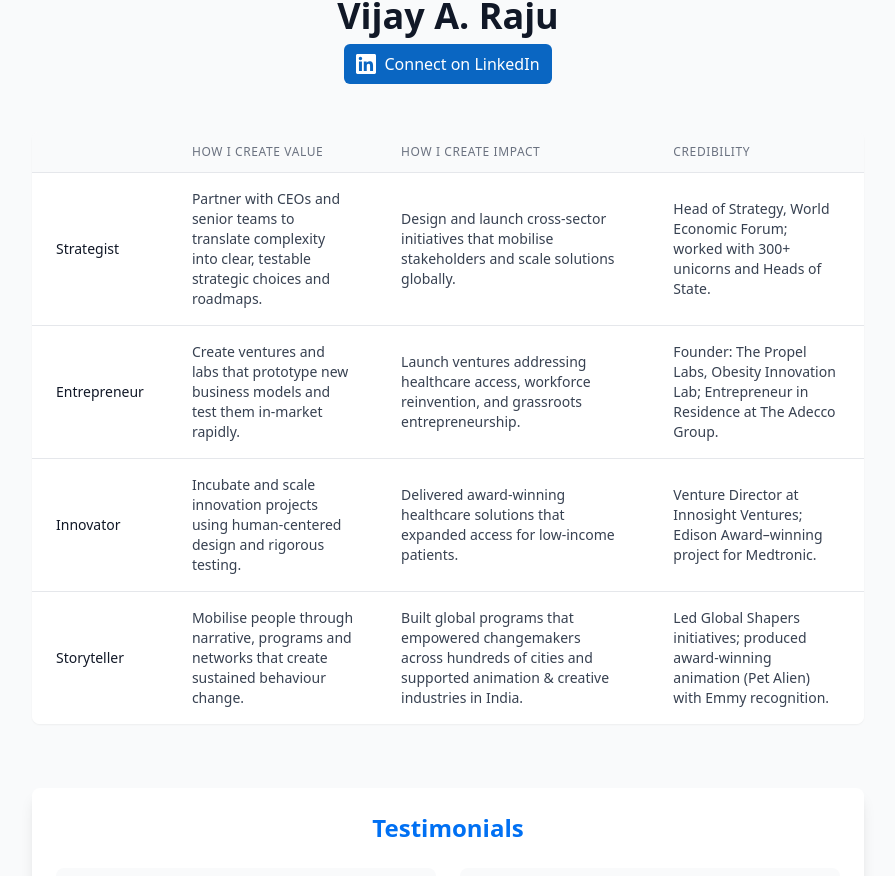
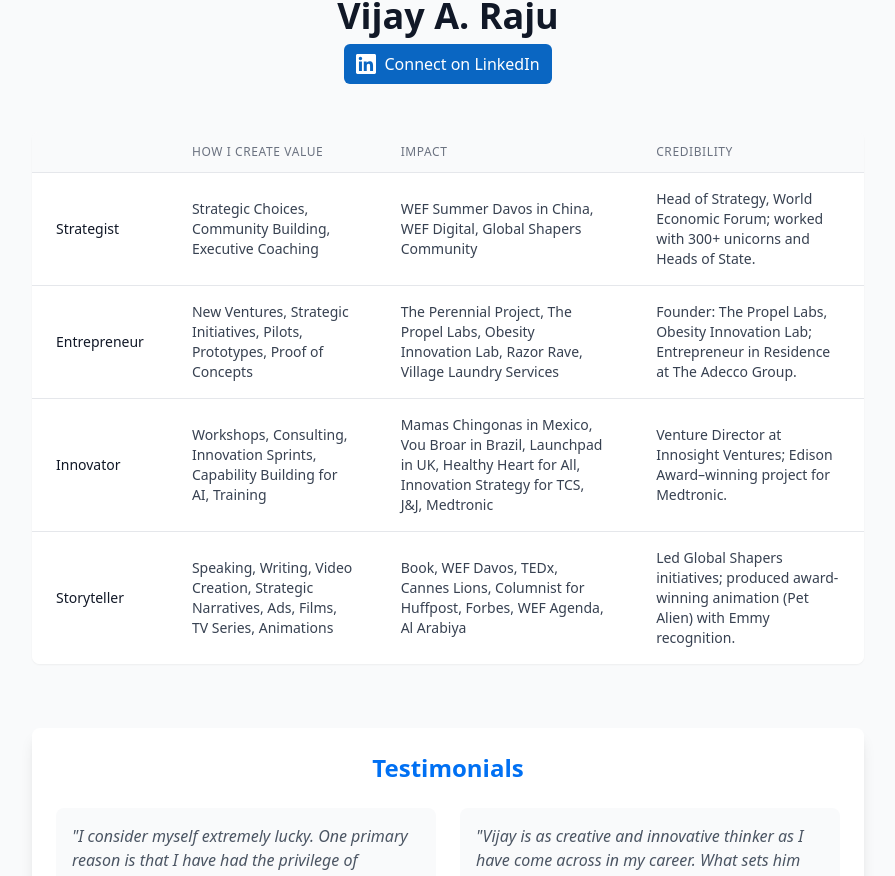
Before and after one commit to Wijay000/draft, a Next.js app: page /about in a window 1280 px wide. Shown: the part 396-1272 px from the top of the page, without its empty margins (192-1087 px from the left). Built offline with nearby package versions, Linux system fonts and the light colour scheme.

Commit message:
About: rename impact header and update Impact column entries

```diff
--- a/pages/about.js
+++ b/pages/about.js
@@ -50,36 +50,36 @@ export default function About() {
               <tr>
                 <th scope="col" className="px-6 py-3 text-left text-xs font-medium text-gray-500 uppercase tracking-wider"></th>
                 <th scope="col" className="px-6 py-3 text-left text-xs font-medium text-gray-500 uppercase tracking-wider">How I create value</th>
-                <th scope="col" className="px-6 py-3 text-left text-xs font-medium text-gray-500 uppercase tracking-wider">How I create impact</th>
+                <th scope="col" className="px-6 py-3 text-left text-xs font-medium text-gray-500 uppercase tracking-wider">Impact</th>
                 <th scope="col" className="px-6 py-3 text-left text-xs font-medium text-gray-500 uppercase tracking-wider">Credibility</th>
               </tr>
             </thead>
             <tbody className="bg-white divide-y divide-gray-200">
               <tr className="hover:bg-gray-50">
                 <td className="px-6 py-4 whitespace-nowrap text-sm font-medium text-gray-900">Strategist</td>
-                <td className="px-6 py-4 whitespace-normal text-sm text-gray-700">Partner with CEOs and senior teams to translate complexity into clear, testable strategic choices and roadmaps.</td>
-                <td className="px-6 py-4 whitespace-normal text-sm text-gray-700">Design and launch cross-sector initiatives that mobilise stakeholders and scale solutions globally.</td>
+                <td className="px-6 py-4 whitespace-normal text-sm text-gray-700">Strategic Choices, Community Building, Executive Coaching</td>
+                <td className="px-6 py-4 whitespace-normal text-sm text-gray-700">WEF Summer Davos in China, WEF Digital, Global Shapers Community</td>
                 <td className="px-6 py-4 whitespace-normal text-sm text-gray-700">Head of Strategy, World Economic Forum; worked with 300+ unicorns and Heads of State.</td>
               </tr>
 
               <tr className="hover:bg-gray-50">
                 <td className="px-6 py-4 whitespace-nowrap text-sm font-medium text-gray-900">Entrepreneur</td>
-                <td className="px-6 py-4 whitespace-normal text-sm text-gray-700">Create ventures and labs that prototype new business models and test them in-market rapidly.</td>
-                <td className="px-6 py-4 whitespace-normal text-sm text-gray-700">Launch ventures addressing healthcare access, workforce reinvention, and grassroots entrepreneurship.</td>
+                <td className="px-6 py-4 whitespace-normal text-sm text-gray-700">New Ventures, Strategic Initiatives, Pilots, Prototypes, Proof of Concepts</td>
+                <td className="px-6 py-4 whitespace-normal text-sm text-gray-700">The Perennial Project, The Propel Labs, Obesity Innovation Lab, Razor Rave, Village Laundry Services</td>
                 <td className="px-6 py-4 whitespace-normal text-sm text-gray-700">Founder: The Propel Labs, Obesity Innovation Lab; Entrepreneur in Residence at The Adecco Group.</td>
               </tr>
 
               <tr className="hover:bg-gray-50">
                 <td className="px-6 py-4 whitespace-nowrap text-sm font-medium text-gray-900">Innovator</td>
-                <td className="px-6 py-4 whitespace-normal text-sm text-gray-700">Incubate and scale innovation projects using human-centered design and rigorous testing.</td>
-                <td className="px-6 py-4 whitespace-normal text-sm text-gray-700">Delivered award-winning healthcare solutions that expanded access for low-income patients.</td>
+                <td className="px-6 py-4 whitespace-normal text-sm text-gray-700">Workshops, Consulting, Innovation Sprints, Capability Building for AI, Training</td>
+                <td className="px-6 py-4 whitespace-normal text-sm text-gray-700">Mamas Chingonas in Mexico, Vou Broar in Brazil, Launchpad in UK, Healthy Heart for All, Innovation Strategy for TCS, J&J, Medtronic</td>
                 <td className="px-6 py-4 whitespace-normal text-sm text-gray-700">Venture Director at Innosight Ventures; Edison Award–winning project for Medtronic.</td>
               </tr>
 
               <tr className="hover:bg-gray-50">
                 <td className="px-6 py-4 whitespace-nowrap text-sm font-medium text-gray-900">Storyteller</td>
-                <td className="px-6 py-4 whitespace-normal text-sm text-gray-700">Mobilise people through narrative, programs and networks that create sustained behaviour change.</td>
-                <td className="px-6 py-4 whitespace-normal text-sm text-gray-700">Built global programs that empowered changemakers across hundreds of cities and supported animation & creative industries in India.</td>
+                <td className="px-6 py-4 whitespace-normal text-sm text-gray-700">Speaking, Writing, Video Creation, Strategic Narratives, Ads, Films, TV Series, Animations</td>
+                <td className="px-6 py-4 whitespace-normal text-sm text-gray-700">Book, WEF Davos, TEDx, Cannes Lions, Columnist for Huffpost, Forbes, WEF Agenda, Al Arabiya</td>
                 <td className="px-6 py-4 whitespace-normal text-sm text-gray-700">Led Global Shapers initiatives; produced award-winning animation (Pet Alien) with Emmy recognition.</td>
               </tr>
             </tbody>
```
